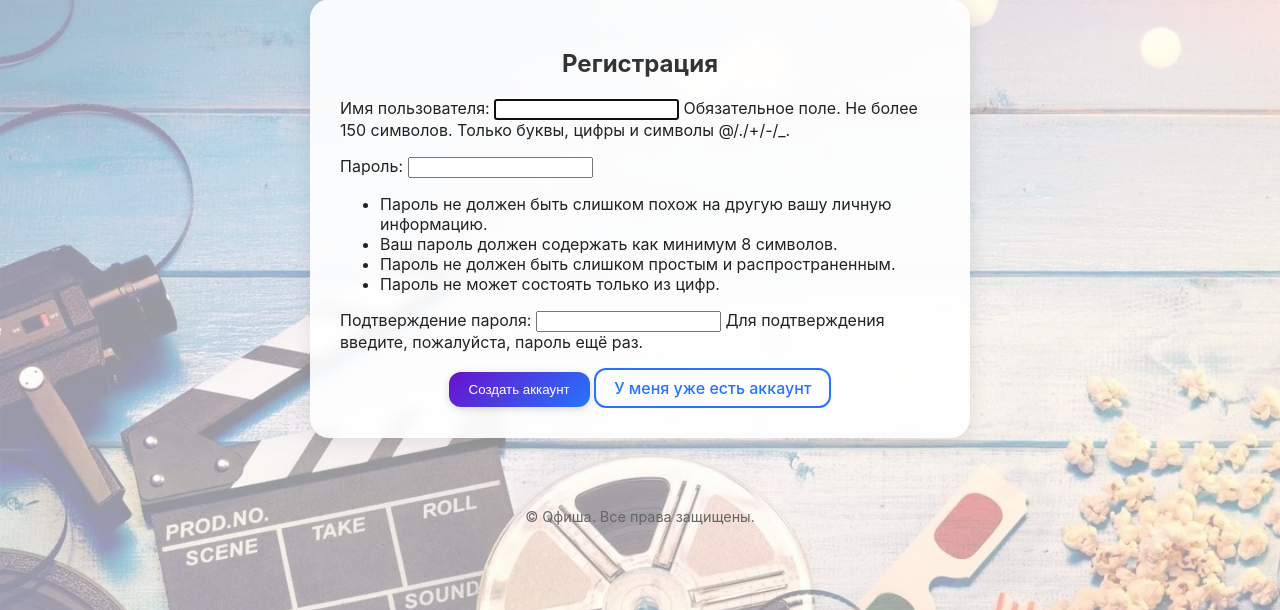
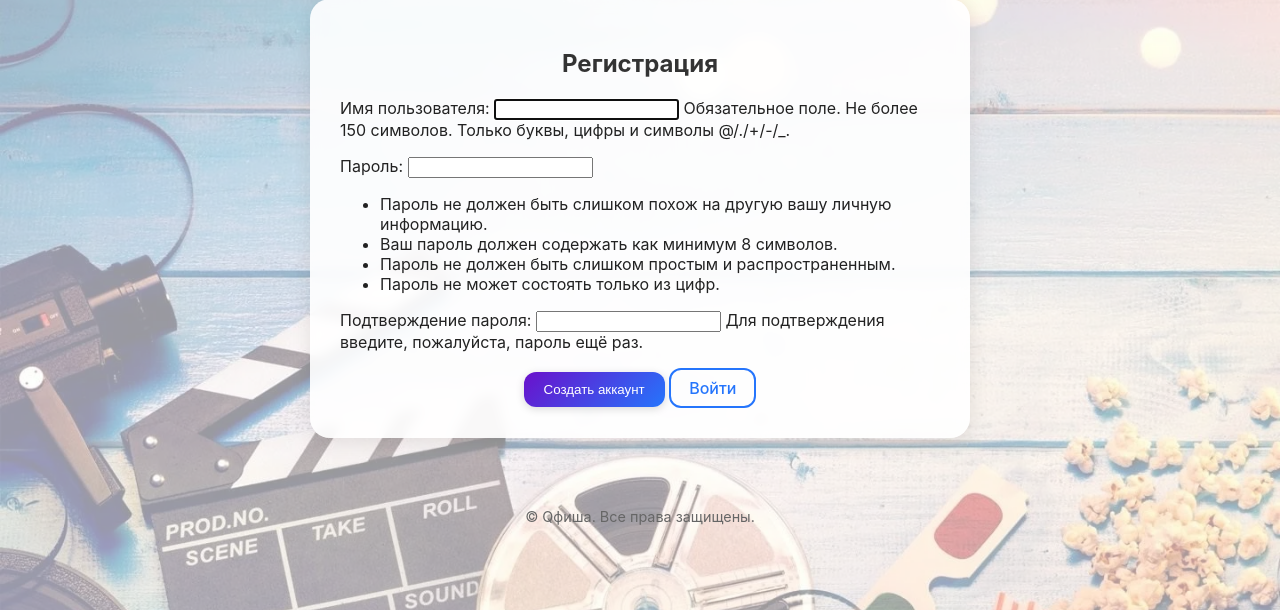
Before and after one commit to quikberry/kinoafisha, a Django app: page /accounts/signup/ in a window 1280 px wide. Shown: the part 109-719 px from the top of the page. Run offline with Django 5.2, Linux system fonts and the light colour scheme.

Commit message:
release v2

```diff
--- a/app_kino/forms.py
+++ b/app_kino/forms.py
@@ -11,5 +11,4 @@ class MovieForm(forms.ModelForm):
             "release_date": forms.DateInput(attrs={"type": "date"}),
             "description": forms.Textarea(attrs={"rows": 4}),
             "genres": forms.SelectMultiple(attrs={"size": 8})
-
         }
--- a/templates/registration/signup.html
+++ b/templates/registration/signup.html
@@ -7,7 +7,7 @@
     {{ form.as_p }}
     <div style="text-align:center;">
       <button class="btn" type="submit">Создать аккаунт</button>
-      <a class="btn-outline" href="{% url 'login' %}">У меня уже есть аккаунт</a>
+      <a class="btn-outline" href="{% url 'login' %}">Войти</a>
     </div>
   </form>
 </div>
```
Also changed, not shown: db.sqlite3.
